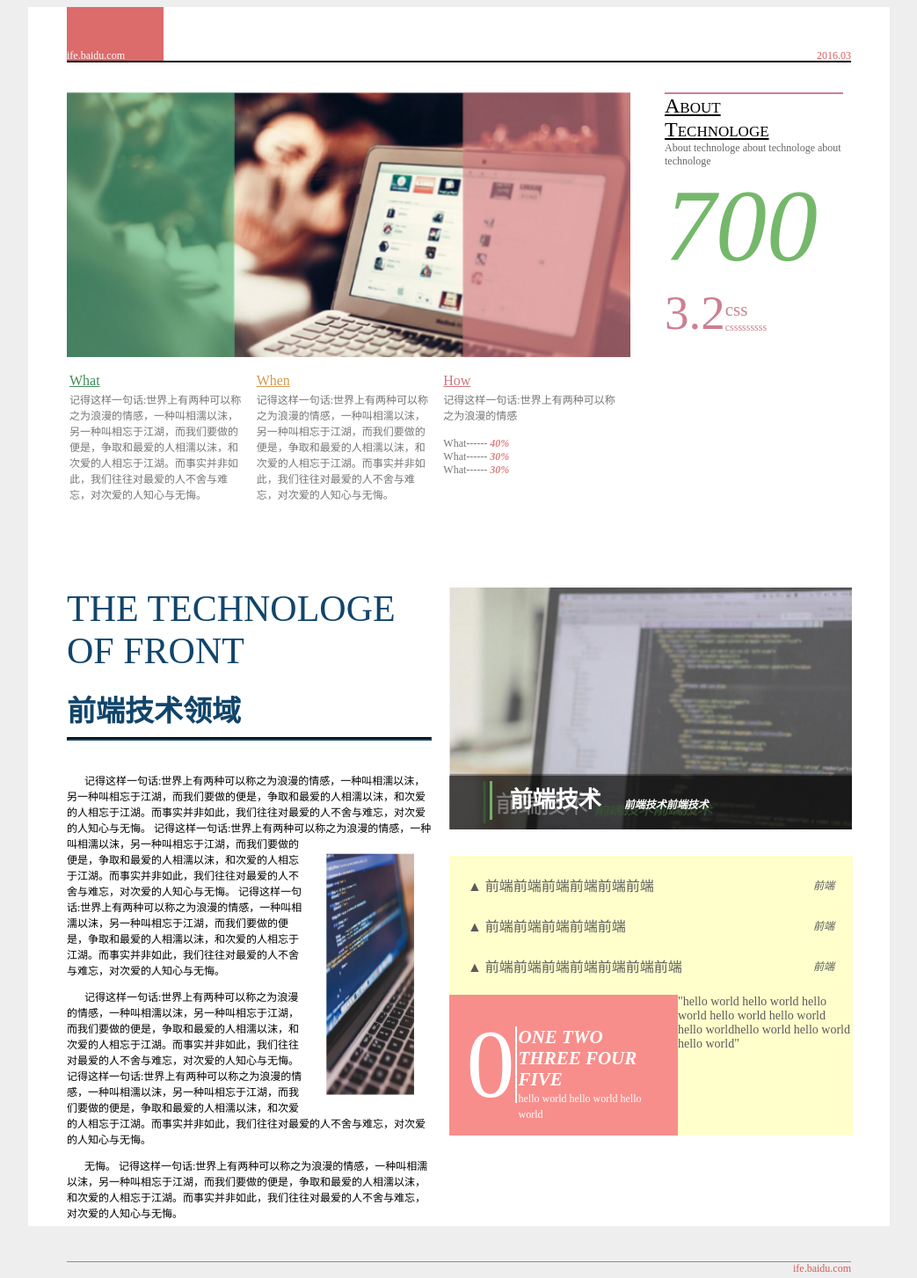
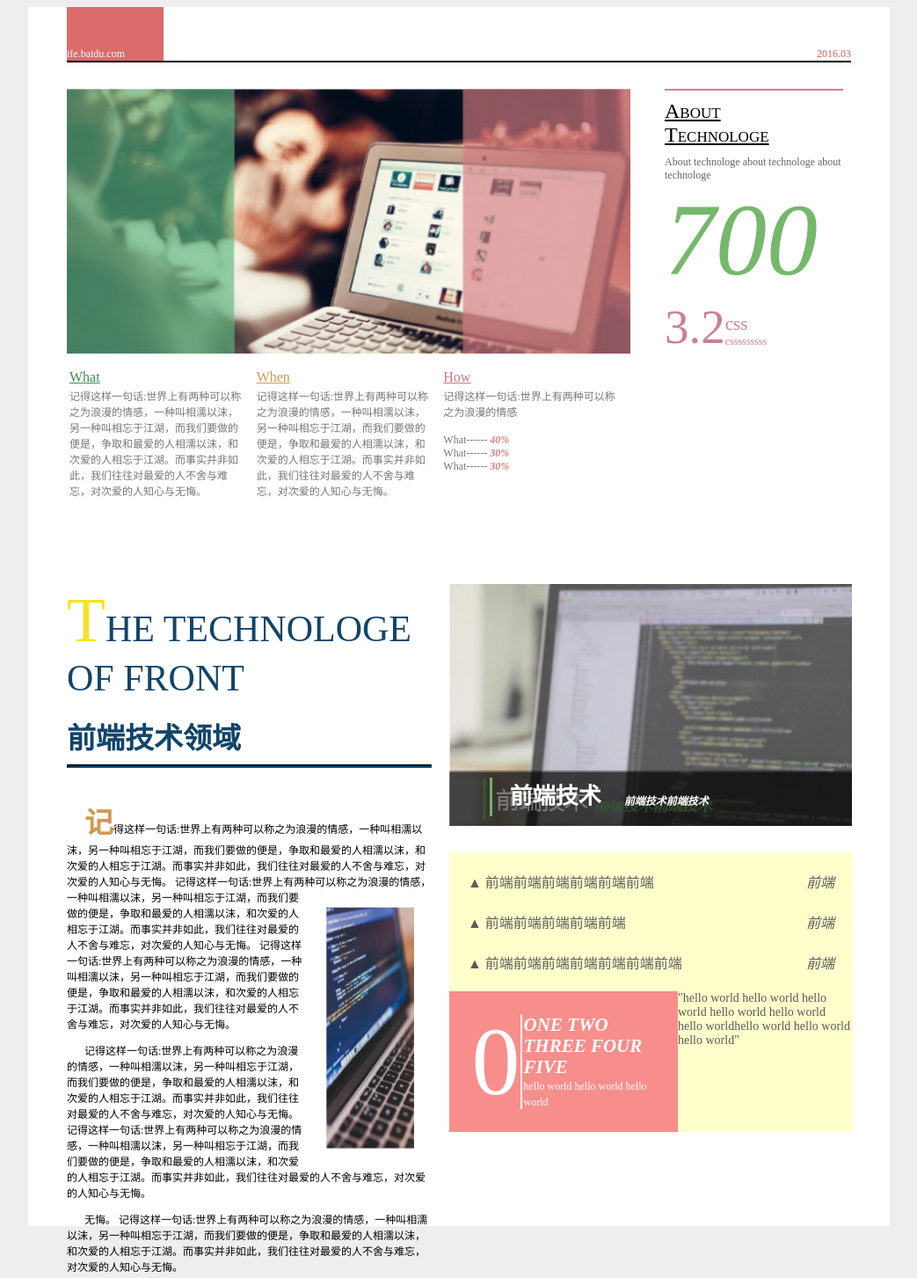
Before and after one commit to hulikui/bdFrontStudy, a plain HTML site: page One/task6/app.html in a window 1280 px wide. Shown: the top 1453 px of the page at 88% size, without its empty margins (118-1161 px from the left). Drawn offline with Linux system fonts and the light colour scheme.

Commit message:
task6-海报设计

```diff
--- a/One/task6/app.css
+++ b/One/task6/app.css
@@ -7,27 +7,38 @@ background-color: #eee;
   margin: auto;
   background-color: white;
 }
-.center {
-  margin-left: 44px;
-  margin-bottom: 30px;
-}
+
 header {
   border-bottom: 2px solid;
   border-color: black;
   height: 61px;
-  display: inline-block;
   width: 892px;
   overflow: hidden;
+  display: flex;
+  justify-content: space-between;
+  align-items: flex-end;
+  font-family:SimHei;
 }
+
 .head_left {
   width: 110px;
   height: 61px;
   background-color: #dc6b6b;
-  float: left;
   color:#ffffff;
   font-size: 12px;
-  padding-top: 48px;
-  font-family:SimHei;
+  display: flex;
+  align-items: flex-end;
+
+}
+
+.head_right {
+  color: #d45d5c;
+  font-size: 12px;
+}
+
+.center {
+  margin-left: 44px;
+  margin-bottom: 30px;
 
 }
 
@@ -35,13 +46,8 @@ article {
   clear: both;
   display: inline-block;
 }
-.head_right {
-  color: #d45d5c;
-  float: right;
-  padding-top: 48px;
-  font-size: 12px;
-  font-family:SimHei;
-}
+
+
 .art1_left {
   float: left;
   width: 680px;
@@ -129,7 +135,7 @@ article {
   font-variant: small-caps;
   color: #000000;
   font-family: "Microsoft YaHei";
-  padding: 10px ,0;
+  padding: 10px 0;
   font-size:24px;
 }
 .tech {
@@ -183,7 +189,7 @@ article {
   font-size: 42px;
   color:#11456b;
 }
-.art2_lt p: first-letter {
+.e_font:first-letter {
   font-size:72px;
   color:#f5e327;
 }
@@ -201,9 +207,10 @@ article {
   font-family: "SimSun";
   text-indent: 20px;
 }
-.art2_lb: first-letter {
+.art2_lb:first-letter {
   font-size:33px;
   font-weight: bold !important;
+  color: #d2994f;
 }
 .img3 {
   width: 100px;
@@ -295,6 +302,10 @@ footer {
   color: #5a5b5b;
   font-size: 16px;
 }
+.art2_rb table td:nth-child(2n){
+  text-align: right;
+  font-style: italic;
+}
 .art2_rb table tr td em {
   font-size: 12px;
 }
@@ -309,31 +320,23 @@ footer {
   height: 160px;
   background-color: #f88e8b;
   float: left;
-  position: relative;
+  display: flex;
+  align-items: center;
+  justify-content: center;
 }
 .art2_rb_num {
-  width: 85%;
-  height: 88px;
-  position: absolute;
-  margin: auto;
-  left: 0px;
-  top: 0px;
-  bottom: 0px;
-  right: 0px;
+  display: flex;
+  align-items: center;
+  justify-content: center;
   color: white;
 
 }
 .art2_rb_bl_l {
-  float: left;
   font-size: 110px;
   font-family: "Microsoft YaHei";
-  line-height: 87px;
-
 }
 .art2_rb_bl_r {
-  float: left;
   border-left: 2px solid;
-  height: 87px;
   width: 150px;
   font-family: "SimHei";
   padding-left: 2px;
@@ -360,7 +363,3 @@ footer {
   color:#5a5b5b;
   line-height: 16px;
 }
-p: first-letter {
-  font-weight: bold;
-  color: yellow;
-}
--- a/One/task6/app.html
+++ b/One/task6/app.html
@@ -97,15 +97,15 @@
                     <table cellspacing="20px">
                         <tr>
                             <td width="80%">&#9650 前端前端前端前端前端前端</td>
-                            <td width="20%" ALIGN="right"><em>前端</em></td>
+                            <td width="20%" >前端</td>
                         </tr>
                         <tr>
                             <td>&#9650 前端前端前端前端前端</td>
-                            <td ALIGN="right"><em>前端</em></td>
+                            <td>前端</td>
                         </tr>
                         <tr>
                             <td>&#9650 前端前端前端前端前端前端前端</td>
-                            <td ALIGN="right"><em>前端</em> </td>
+                            <td>前端</td>
                         </tr>
                     </table>
                     <div class="art2_rb_b">
```
Also changed, not shown: One/task6/readme.md.
